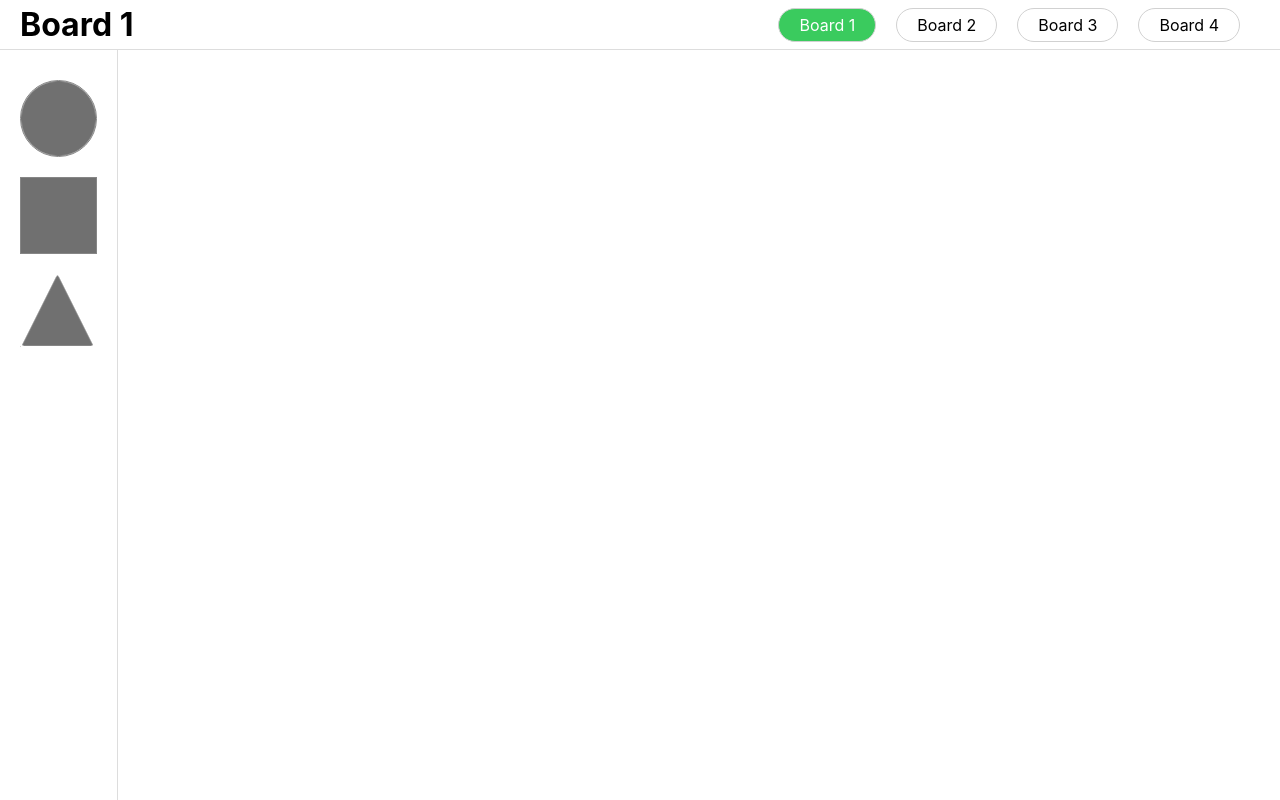
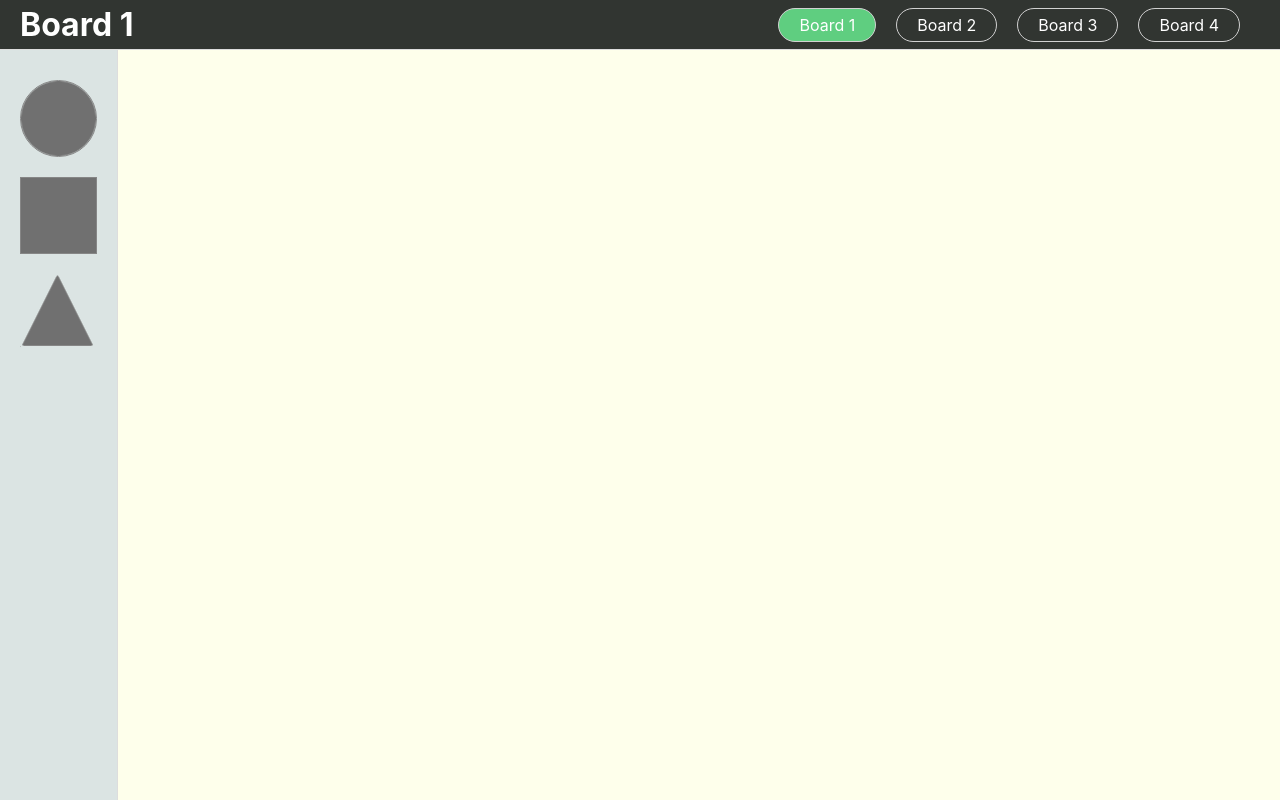
Before and after one commit to a-viking/figures-drag-drop, a React (Create React App) app: page /board/1 in a window 1280 px wide. Built offline with nearby package versions, Linux system fonts and the light colour scheme.

Commit message:
Added style for the app, added prop checking

```diff
--- a/src/App.css
+++ b/src/App.css
@@ -33,6 +33,8 @@ header {
   line-height: 50px;
   box-sizing: border-box;
   display: flex;
+  background-color: #313531;
+  color: #ffffff;
 }
 
 #board-name {
@@ -48,10 +50,10 @@ header {
 }
 
 .nav-link {
+  color: #ffffff;
   display: block;
   margin-right: 20px;
   text-decoration: none;
-  color: #000000;
   padding: 0.5em 20px;
   line-height: 1;
   border-radius: 20px;
@@ -59,8 +61,7 @@ header {
 }
 
 .nav-link.active {
-  background: #3acb5e;
-  color: #ffffff;
+  background: #5FCE80;
 }
 
 .left-panel {
@@ -69,6 +70,7 @@ header {
   padding: 10px 20px;
   box-sizing: border-box;
   top: 50px;
+  background-color: #DBE4E3;
 }
 
 .layout {
@@ -76,6 +78,7 @@ header {
   height: 100%;
   box-sizing: border-box;
   transition: all .3s ease;
+  background-color: #feffeb;
 }
 
 .layout.active {
--- a/src/components/Layout.js
+++ b/src/components/Layout.js
@@ -1,5 +1,6 @@
 import React from 'react';
 import Figure from './Figure';
+import PropTypes from 'prop-types';
 
 const Layout = (props) => {
     const {boardId} = props.match.params;
@@ -14,11 +15,8 @@ const Layout = (props) => {
         e.dataTransfer.clearData();
     }
 
-    const figures = [];
-    props.layout.map((figure) => {
-        if (figure.boardId === boardId) {
-            figures.push(<Figure key={'fig_' + figure.id} {...figure} savePosition={props.saveFigurePosition}/>);
-        }
+    const figures = props.layout.filter(fig => fig.boardId === boardId).map(figure => {
+        return <Figure key={'fig_' + figure.id} {...figure} savePosition={props.saveFigurePosition}/>;
     });
 
     return (
@@ -28,4 +26,11 @@ const Layout = (props) => {
     );
 }
 
+Layout.propTypes = {
+    match: PropTypes.any,
+    handleAddFigure: PropTypes.func,
+    saveFigurePosition: PropTypes.func,
+    layout: PropTypes.array,
+};
+
 export default Layout;
--- a/src/components/LeftPanel.js
+++ b/src/components/LeftPanel.js
@@ -1,7 +1,6 @@
 import React from 'react';
-import PropTypes from 'prop-types';
 
-const LeftPanel = (props) => {
+const LeftPanel = () => {
     function handleDrag(e) {
         const layout = document.querySelector('.layout');
         layout.classList.toggle('active');
```
Also changed, not shown: src/components/Figure.js (+9 -0 lines), src/components/Header.js (+7 -0 lines).
